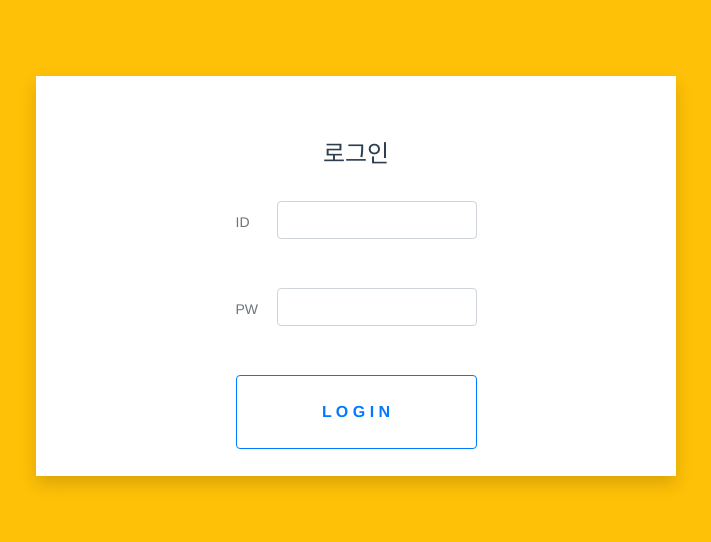
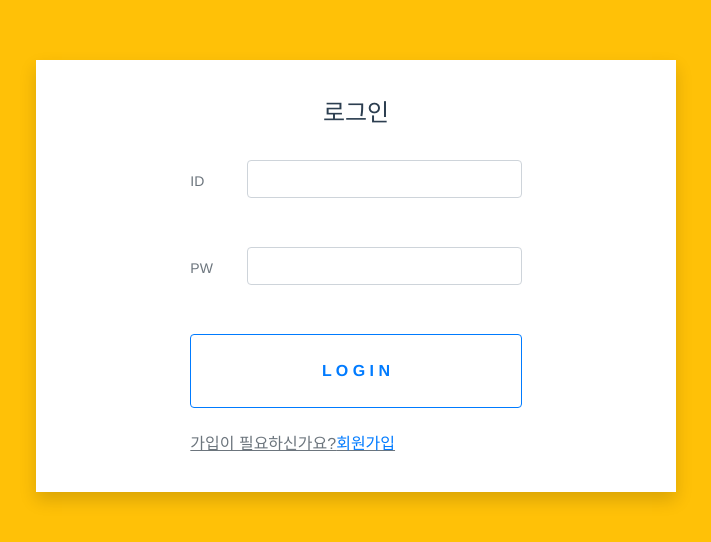
Before and after one commit to 2Ruk/nest-practice, a Vue app in the folder front/: page / in a window 1280 px wide. Shown: the part 124-666 px from the top of the page, without its empty margins (284-995 px from the left). Built offline with nearby package versions, Linux system fonts and the light colour scheme; what vue-toast-notification would draw is missing.

Commit message:
register 세팅중

```diff
--- a/front/src/router/index.ts
+++ b/front/src/router/index.ts
@@ -6,6 +6,7 @@ import Survey from "@/views/Survey.vue";
 import BoardList from "@/views/BoardList.vue";
 import Login from "@/views/user/Login.vue";
 import Store from "../store/index";
+import Register from "@/views/user/Register.vue";
 
 Vue.use(VueRouter)
 
@@ -55,6 +56,11 @@ const routes: Array<RouteConfig> = [
     path: '/',
     name: 'Login',
     component: Login,
+  },
+  {
+    path: '/register',
+    name: 'Register',
+    component: Register,
   }
 ]
 
@@ -70,7 +76,10 @@ router.beforeEach(async (to, from, next) => {
 
   if (userAuth) {
     const isLogin = await Store.getters.isLogin;
-    if (!isLogin) return next('/')
+    if (!isLogin) {
+      Vue.$toast.error('로그인이 필요한 서비스입니다.')
+      return next('/')
+    }
   }
   return next();
 })
--- a/front/src/type/user.ts
+++ b/front/src/type/user.ts
@@ -1,11 +1,37 @@
 export interface IUser {
   userId: string
-  userPw: string;
+  userPassword: string;
 }
 
-export function userInit(): IUser {
-  return {
-    userId: '',
-    userPw: '',
+export interface IRegister extends IUser {
+  userName: string;
+  userConfirmPassword: string;
+
+  okUserId: boolean;
+  okUserPassword: boolean;
+  okUserName: boolean;
+  isEqualPassword: boolean;
+}
+
+
+export namespace defaultUserValue {
+  export const user = (): IUser => {
+    return {
+      userId: '',
+      userPassword: '',
+    }
+  }
+
+  export const register = (): IRegister => {
+    return {
+      userId: '',
+      userPassword: '',
+      userName: '',
+      userConfirmPassword: '',
+      okUserId: false,
+      okUserName: false,
+      okUserPassword: false,
+      isEqualPassword: false,
+    }
   }
 }
--- a/front/src/views/Survey.vue
+++ b/front/src/views/Survey.vue
@@ -99,9 +99,7 @@ export default class Survey extends Vue {
   }
 
   async cancel() {
-
   }
-
 
   allCheck() {
     return this.questions.filter(e => e?.answer).length === this.questions.length
--- a/front/src/views/user/Login.vue
+++ b/front/src/views/user/Login.vue
@@ -1,7 +1,7 @@
 <template>
   <div class="vh-100 bg-warning d-flex align-items-center justify-content-center">
 
-    <b-form-group class="bg-white h-50 w-50 m-0 p-5 shadow">
+    <b-form-group class="bg-white shadow login-form-min-width login-form-defaultSetting login-form-max-width">
       <template #default>
         <!-- 로그인 텍스트 -->
         <b-row class="p-3">
@@ -12,8 +12,8 @@
         <!-- 로그인 텍스트 -->
 
         <!-- 아이디 입력  -->
-        <b-row class="p-3 justify-content-md-center">
-          <b-col cols="6">
+        <b-row class="p-3 justify-content-md-center " align-h="center">
+          <b-col cols="8">
             <b-form-group
                 label-align="left"
                 label-cols="2"
@@ -36,8 +36,8 @@
         <!-- 아이디 입력  -->
 
         <!-- 비밀번호 입력 -->
-        <b-row class="p-3 justify-content-md-center">
-          <b-col cols="6">
+        <b-row class="p-3 justify-content-md-center" align-h="center">
+          <b-col cols="8">
             <b-form-group
                 label-align="left"
                 label-cols="2"
@@ -50,7 +50,7 @@
               <template #default>
                 <b-input-group>
                   <template #default>
-                    <b-input type="password" ref="pwInput" @keyup.enter="login" v-model="userInfo.userPw"></b-input>
+                    <b-input type="password" ref="pwInput" @keyup.enter="login" v-model="userInfo.userPassword"></b-input>
                   </template>
                 </b-input-group>
               </template>
@@ -60,8 +60,8 @@
         <!-- 비밀번호 입력 -->
 
         <!-- 로그인 버튼 -->
-        <b-row class="p-3 justify-content-md-center">
-          <b-col cols="6">
+        <b-row class="p-3 justify-content-center" align-h="center">
+          <b-col cols="8">
             <b-button class="p-4 w-100" variant="outline-primary" @click="login">
               <p class=" m-0 font-weight-bold">
                 L O G I N
@@ -71,6 +71,18 @@
         </b-row>
         <!-- 로그인 버튼 -->
 
+        <!-- 회원가인  -->
+        <b-row class="p-3 justify-content-center" align-h="center">
+          <b-col cols="8">
+            <b-card-sub-title class="text-left text-secondary font-weight-light">
+              <u>
+                가입이 필요하신가요?<b-link href="register">회원가입</b-link>
+              </u>
+            </b-card-sub-title>
+          </b-col>
+        </b-row>
+        <!-- 회원가입 -->
+
       </template>
     </b-form-group>
   </div>
@@ -78,13 +90,14 @@
 
 <script lang="ts">
 import {Component, Vue} from 'vue-property-decorator';
-import {IUser, userInit} from "@/type/user";
+import {defaultUserValue, IUser} from "@/type/user";
+import user = defaultUserValue.user;
 
 @Component({
   components: {},
 })
 export default class Login extends Vue {
-  private userInfo: IUser = userInit();
+  private userInfo: IUser = user();
 
   $refs!: {
     pwInput: HTMLElement
@@ -102,7 +115,7 @@ export default class Login extends Vue {
 
   validate(): boolean {
     const idValidate = !!this.userInfo.userId;
-    const pwValidate = !!this.userInfo.userPw;
+    const pwValidate = !!this.userInfo.userPassword;
 
     return !(!idValidate || !pwValidate);
   }
@@ -135,5 +148,25 @@ export default class Login extends Vue {
 </script>
 
 <style scoped>
+.login-form-defaultSetting {
+  width: 50% !important;
+  height: 50% !important;
+  margin: 0 auto;
+  padding: 3rem !important;
+  display: flex;
+  flex-direction: column;
+  justify-content: center;
+}
+
+.login-form-min-width {
+  min-width: 600px !important;
+  min-height: 432px !important;
+}
+
+.login-form-max-width {
+  max-width: 1024px !important;
+  max-height: 600px !important;
+}
+
 
 </style>
--- /dev/null
+++ b/front/src/views/user/Register.vue
@@ -0,0 +1,106 @@
+<template>
+  <div class="vh-100 bg-secondary d-flex align-items-center justify-content-center">
+    <b-form-group class="bg-white shadow register-form-defaultSetting register-form-min register-form-max-width">
+      <template #default>
+
+        <!-- 아이디 입력 -->
+        <b-row align-h="center">
+          <b-col cols="4">
+            <b-input-group>
+              <template #prepend>
+                <b-input-group-text class="bg-white">
+                  <b-icon-people-fill/>
+                </b-input-group-text>
+              </template>
+              <template #default>
+                <b-input type="text" v-model="userInfo.userId" placeholder="아이디를 입력해주세요"/>
+              </template>
+            </b-input-group>
+          </b-col>
+        </b-row>
+        <!-- 아이디 입력 -->
+
+        <!-- 비밀번호 입력 -->
+        <b-row align-h="center">
+          <b-col cols="4">
+            <b-input-group>
+              <template #prepend>
+                <b-input-group-text class="bg-white">
+                  <b-icon-lock-fill/>
+                </b-input-group-text>
+              </template>
+              <template #default>
+                <b-input type="text" v-model="userInfo.userPassword" placeholder="비밀번호를 입력해주세요"/>
+              </template>
+            </b-input-group>
+          </b-col>
+        </b-row>
+        <!-- 비밀번호 입력 -->
+
+        <!-- 비밀번호 재 입력 -->
+        <b-row align-h="center">
+          <b-col cols="4">
+            <b-input-group>
+              <template #prepend>
+                <b-input-group-text class="bg-white">
+                  <b-icon-lock-fill/>
+                </b-input-group-text>
+              </template>
+              <template #default>
+                <b-input type="text" v-model="userInfo.userConfirmPassword" placeholder="비밀번호를 확인해주세요"/>
+              </template>
+            </b-input-group>
+          </b-col>
+        </b-row>
+        <!-- 비밀번호 재 입력 -->
+
+
+
+
+      </template>
+    </b-form-group>
+  </div>
+</template>
+
+<script lang="ts">
+import {Component, Vue} from 'vue-property-decorator';
+import {defaultUserValue, IRegister} from "@/type/user";
+import register =  defaultUserValue.register;
+
+@Component({
+  components: {},
+})
+export default class Register extends Vue {
+  private userInfo: IRegister = register();
+
+  constructor() {
+    super();
+  }
+
+
+}
+</script>
+
+<style scoped>
+.register-form-defaultSetting {
+  width: 50% !important;
+  height: 50% !important;
+  margin: 0 auto;
+  padding: 3rem !important;
+  display: flex;
+  flex-direction: column;
+  justify-content: center;
+}
+
+.register-form-min {
+  min-width: 600px !important;
+  min-height: 800px !important;
+}
+
+.register-form-max-width {
+  max-width: 1024px !important;
+  max-height: 1000px !important;
+}
+
+
+</style>
```
